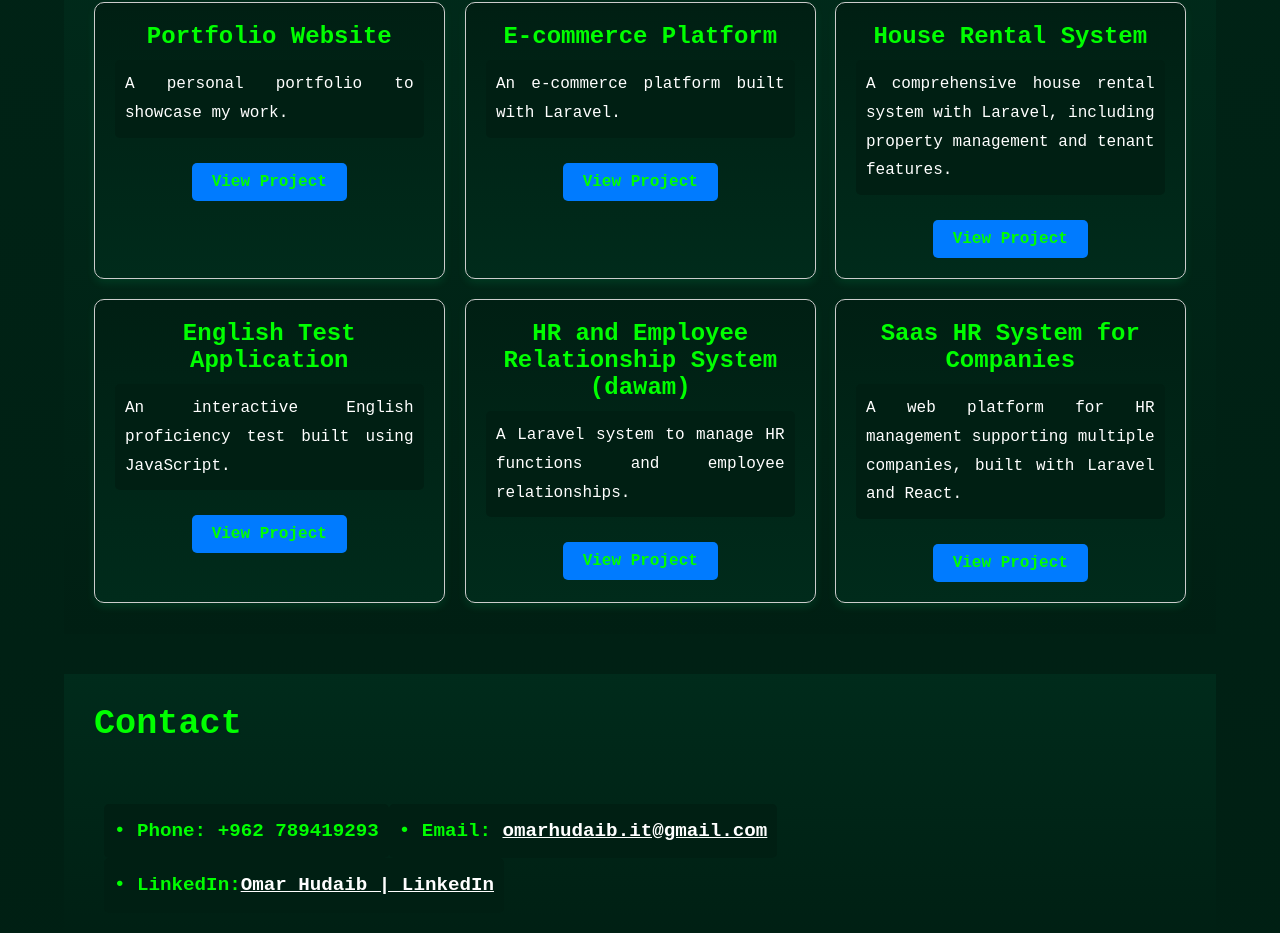
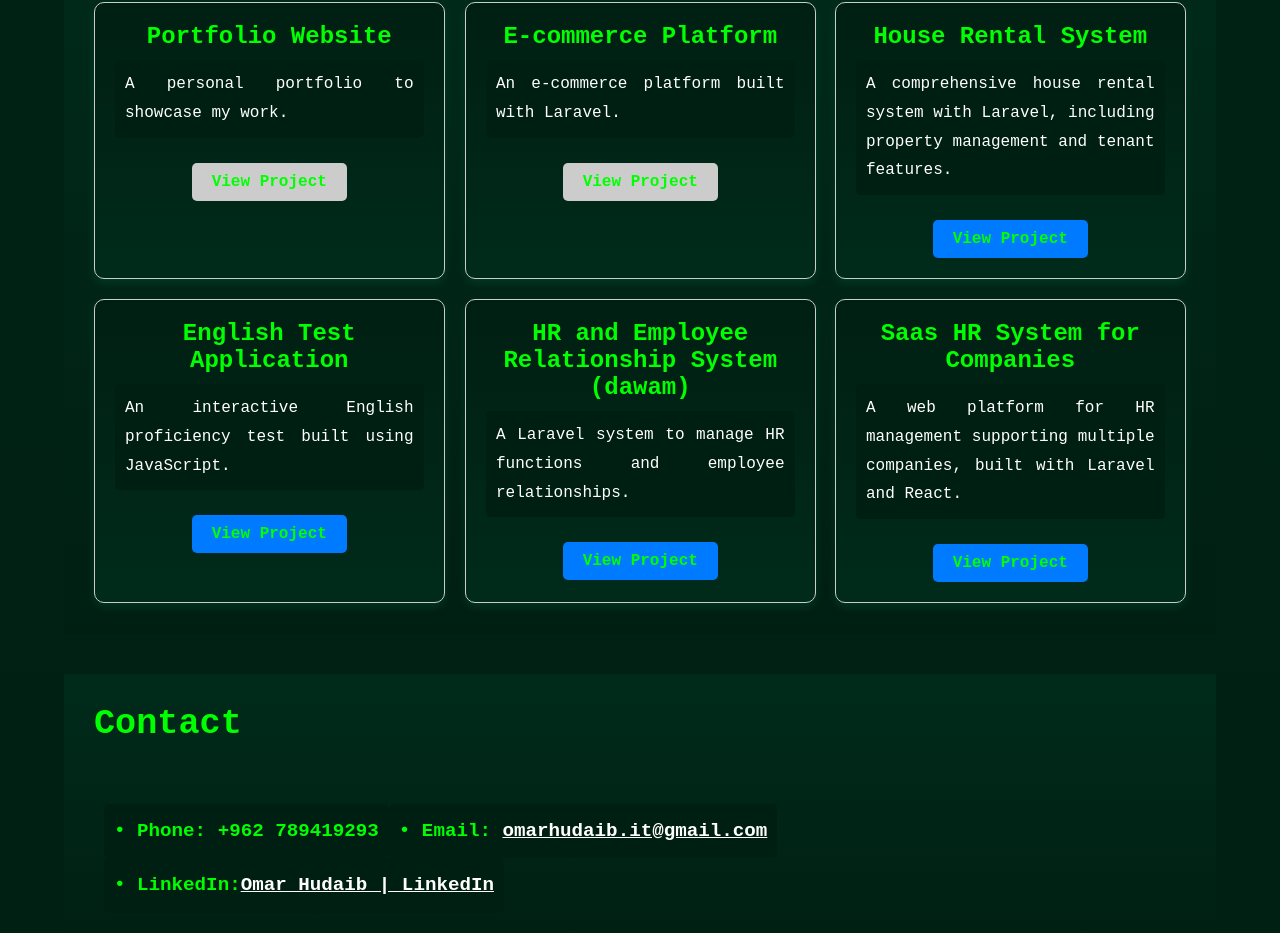
Before and after one commit to Omarhudaib/my-portfolio, a React (Create React App) app: page / in a window 1280 px wide. Shown: the part 2551-3484 px from the top of the page. Built offline with nearby package versions, Linux system fonts and the light colour scheme.

Commit message:
Update App.css

```diff
--- a/src/App.css
+++ b/src/App.css
@@ -26,7 +26,77 @@
   text-decoration: none;
   border-radius: 5px;
 }
+/* Project Grid Styles */
+.project-grid {
+  display: grid;
+  grid-template-columns: repeat(auto-fill, minmax(300px, 1fr));
+  gap: 20px;
+}
 
+.project-card {
+  background: linear-gradient(to bottom, #001f13, #002b1b);
+  color: #ffffff;
+  padding: 20px;
+  border-radius: 10px;
+  box-shadow: 0 4px 8px rgba(0, 255, 133, 0.1);
+  transition: transform 0.3s ease, box-shadow 0.3s ease;
+  opacity: 0;
+  transform: scale(0.9);
+  animation: fadeInScale 1s ease-out forwards;
+}
+
+.project-card:hover {
+  transform: scale(1.05);
+  box-shadow: 0 8px 16px rgba(0, 255, 133, 0.2);
+}
+
+.project-card h3 {
+  font-size: 1.5rem;
+  margin-bottom: 10px;
+  color: #00ff00; /* Bright green */
+}
+
+.project-card p {
+  font-size: 1rem;
+  margin-bottom: 15px;
+}
+
+.project-link {
+  display: inline-block;
+  margin-top: 10px;
+  padding: 10px 20px;
+  background-color: #007bff;
+  color: white;
+  text-decoration: none;
+  border-radius: 5px;
+  transition: background-color 0.3s ease;
+}
+
+.project-link:hover {
+  background-color: #0056b3;
+}
+
+.project-link.disabled {
+  background-color: #ccc;
+  cursor: not-allowed;
+  pointer-events: none;
+}
+
+/* Animation keyframes for project card */
+@keyframes fadeInScale {
+  0% {
+    opacity: 0;
+    transform: scale(0.9);
+  }
+  60% {
+    opacity: 0.6;
+    transform: scale(1.02);
+  }
+  100% {
+    opacity: 1;
+    transform: scale(1);
+  }
+}
 
 }
 
```
